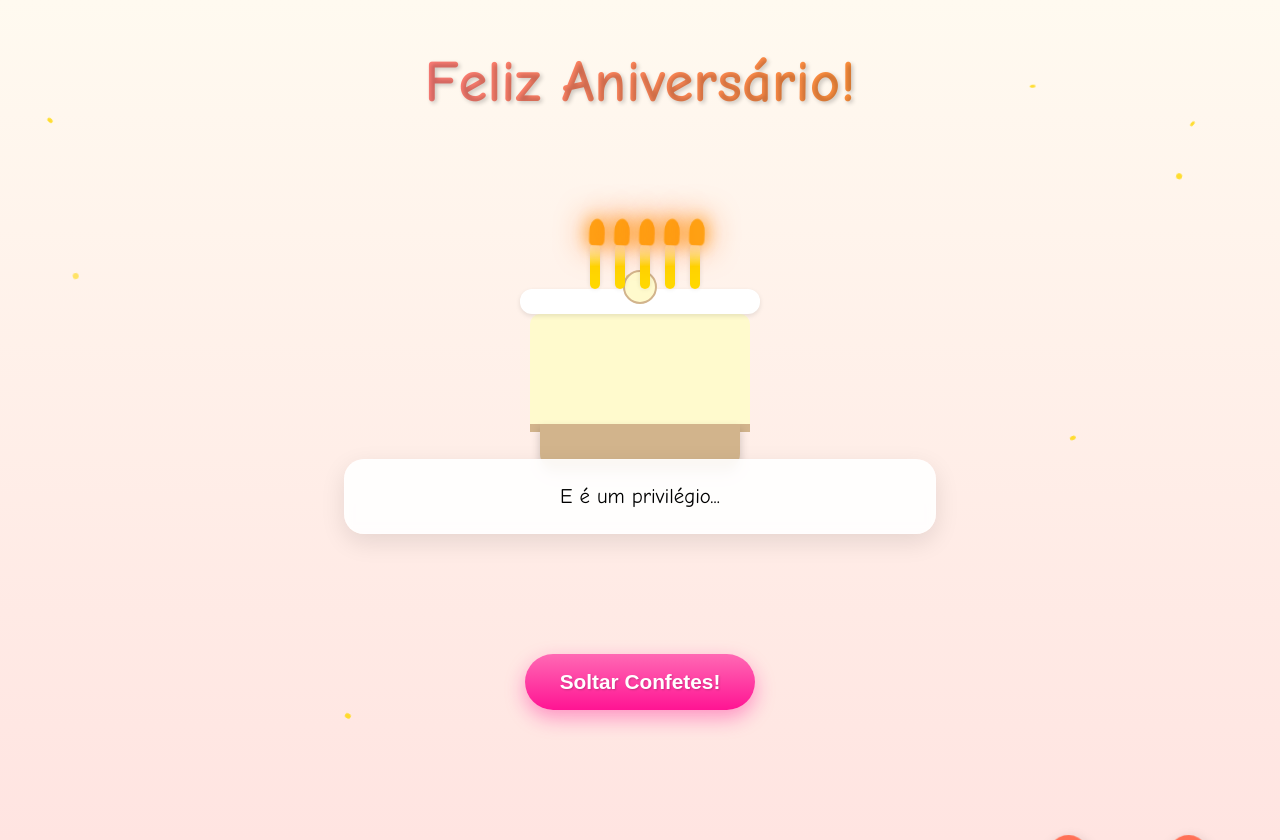
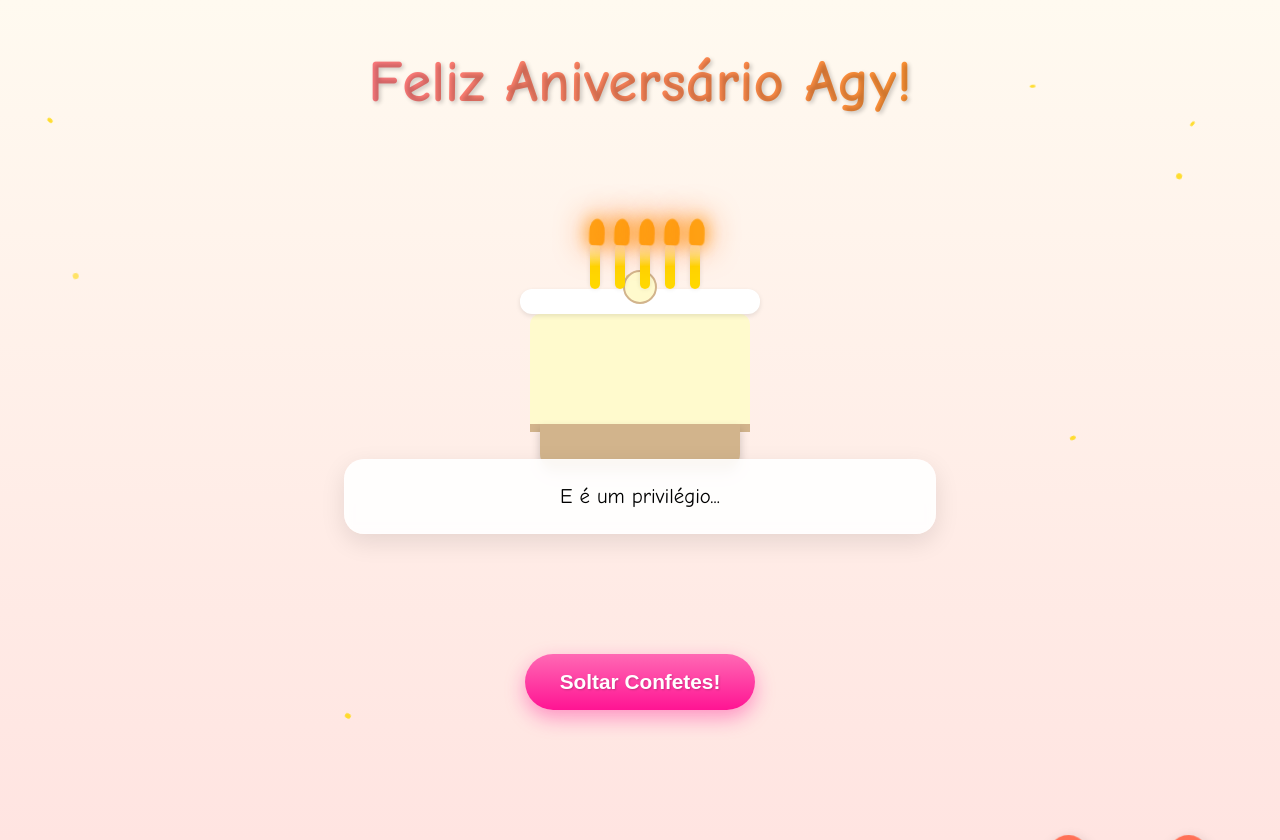
Before and after one commit to kiligmxm/agy-21birthday, a plain HTML site: page index.html in a window 1280 px wide. Drawn offline with Linux system fonts and the light colour scheme.

Commit message:
Update index.html

```diff
--- a/index.html
+++ b/index.html
@@ -284,7 +284,7 @@
     </style>
 </head>
 <body>
-    <h1>Feliz Aniversário!</h1>
+    <h1>Feliz Aniversário Agy!</h1>
 
     <div class="cake-container" id="cake">
         <div class="cake"></div>
```
